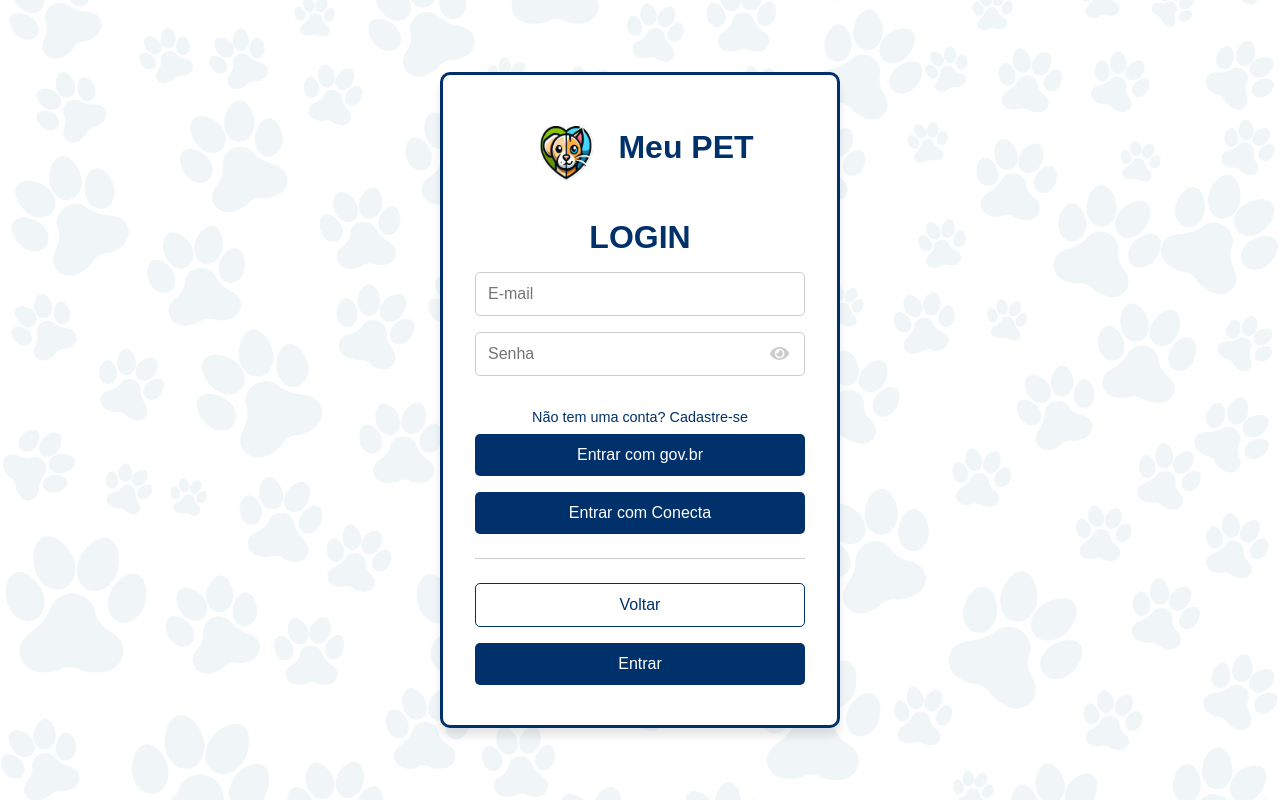
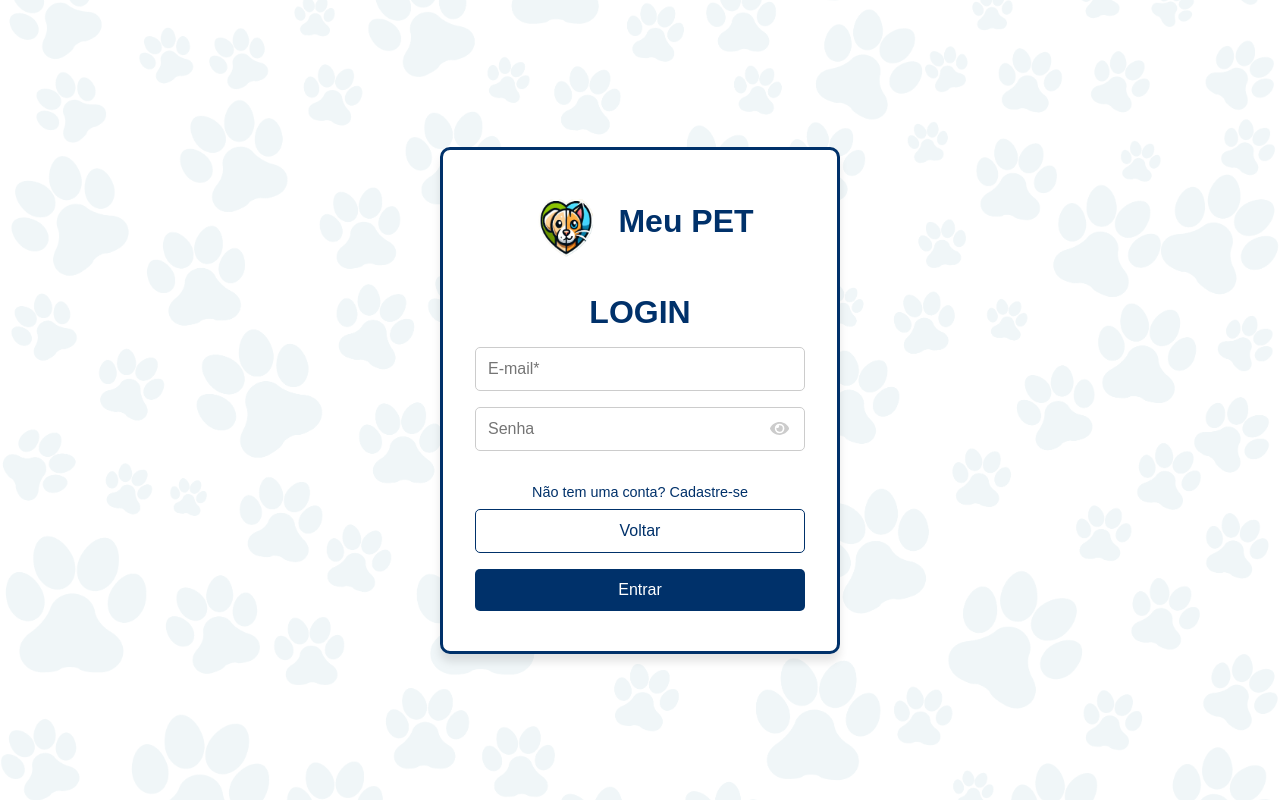
Before and after one commit to MeuPet-Start/Front_MeuPet, a React (Vite) app in the folder Meupet/: page /login in a window 1280 px wide. Built offline with nearby package versions, Linux system fonts and the light colour scheme; a web font is replaced by a local one.

Commit message:
Integração com Back

```diff
--- a/Meupet/package.json
+++ b/Meupet/package.json
@@ -10,6 +10,7 @@
     "preview": "vite preview"
   },
   "dependencies": {
+    "axios": "^1.7.7",
     "react": "^18.3.1",
     "react-dom": "^18.3.1",
     "react-icons": "^5.3.0",
--- a/Meupet/src/pages/login/login.jsx
+++ b/Meupet/src/pages/login/login.jsx
@@ -1,6 +1,8 @@
-import React from "react";
+import React, { useState } from "react";
 import { useNavigate } from "react-router-dom";
-import { useState } from "react";
+import { useFormik } from "formik";
+import * as Yup from "yup";
+import axios from "axios";
 import {
   LoginContainer,
   LoginCard,
@@ -11,7 +13,6 @@ import {
   Input,
   InputContainer,
   Button,
-  Divider,
   LinkText,
   Background,
 } from "./loginStyle";
@@ -21,9 +22,42 @@ import { FaEye, FaEyeSlash } from "react-icons/fa";
 const Login = () => {
   const [showPassword, setShowPassword] = useState(false);
   const navigate = useNavigate();
+
   const togglePasswordVisibility = () => {
     setShowPassword((prev) => !prev);
   };
+
+  const formik = useFormik({
+    initialValues: {
+      email: "",
+      password: "",
+    },
+    validationSchema: Yup.object({
+      email: Yup.string()
+        .email("E-mail inválido")
+        .required("O e-mail é obrigatório"),
+      password: Yup.string()
+        .min(6, "A senha deve ter pelo menos 6 caracteres")
+        .required("A senha é obrigatória"),
+    }),
+    onSubmit: async (values) => {
+      try {
+        const response = await axios.post("http://localhost:8080/api/login", values);
+
+        if (response.status === 200) {
+          alert("Login bem-sucedido!");
+          navigate("/home");
+        }
+      } catch (error) {
+        if (error.response && error.response.status === 401) {
+          alert("Credenciais inválidas. Tente novamente.");
+        } else {
+          console.error("Erro no login:", error);
+          alert("Ocorreu um erro inesperado. Tente novamente mais tarde.");
+        }
+      }
+    },
+  });
 
   return (
     <Background>
@@ -34,24 +68,42 @@ const Login = () => {
             <LogoText>Meu PET</LogoText>
           </LogoContainer>
           <Title>LOGIN</Title>
-          <Input type="email" placeholder="E-mail" />
+          <form onSubmit={formik.handleSubmit}>
+            <Input
+              type="email"
+              name="email"
+              placeholder="E-mail*"
+              value={formik.values.email}
+              onChange={formik.handleChange}
+              onBlur={formik.handleBlur}
+            />
+            {formik.touched.email && formik.errors.email ? (
+              <div style={{ color: "red" }}>{formik.errors.email}</div>
+            ) : null}
+
             <InputContainer>
               <Input
                 type={showPassword ? "text" : "password"}
+                name="password"
                 placeholder="Senha"
+                value={formik.values.password}
+                onChange={formik.handleChange}
+                onBlur={formik.handleBlur}
               />
               <span onClick={togglePasswordVisibility}>
                 {showPassword ? <FaEyeSlash /> : <FaEye />}
               </span>
             </InputContainer>
+            {formik.touched.password && formik.errors.password ? (
+              <div style={{ color: "red" }}>{formik.errors.password}</div>
+            ) : null}
+
             <LinkText href="/cadastro">Não tem uma conta? Cadastre-se</LinkText>
-          <Button>Entrar com gov.br</Button>
-          <Button>Entrar com Conecta</Button>
-          <Divider />
             <Button secondary onClick={() => navigate("/")}>
               Voltar
             </Button>
-          <Button>Entrar</Button>
+            <Button type="submit">Entrar</Button>
+          </form>
         </LoginCard>
       </LoginContainer>
     </Background>
```
Also changed, not shown: 1 other file (tests, documents, lock files or other folders). Lines whose indentation alone changed are shown as unchanged.
